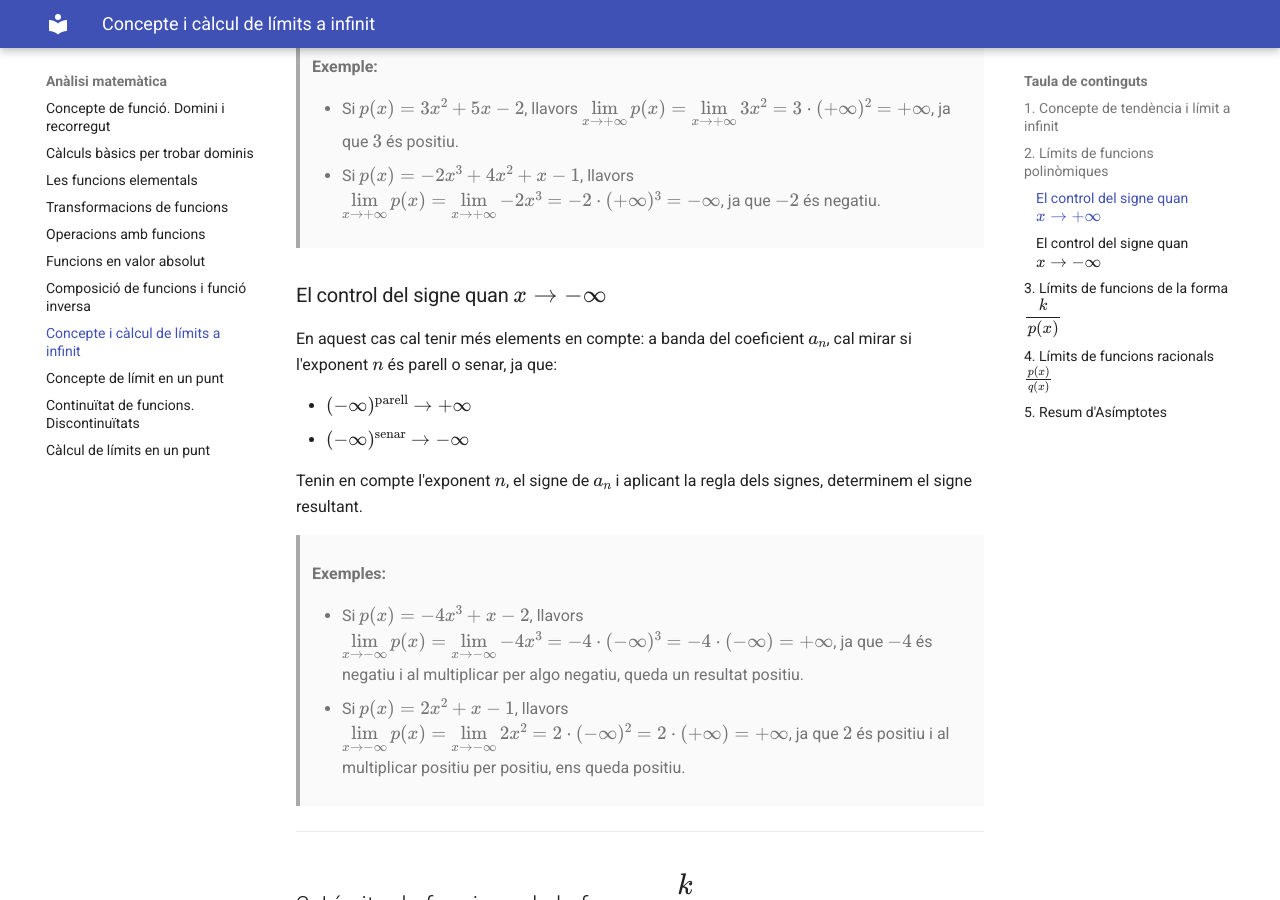
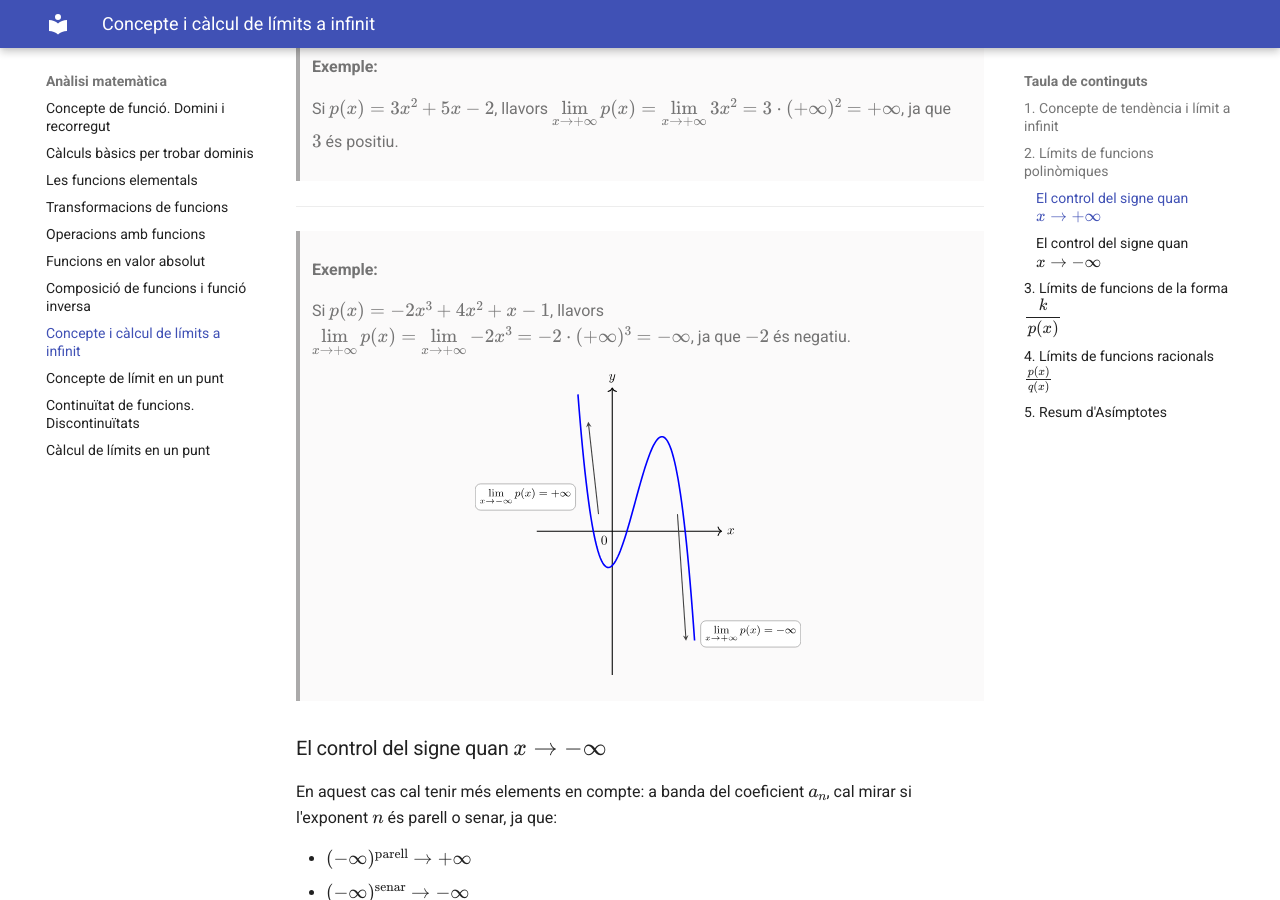
Before and after one commit to irazuzta/MatematiquesBat, an MkDocs documentation site: the page built from docs/analisi/08_limits_infinit.md, in a window 1280 px wide and 900 px high, scrolled down 3162 px. Built offline with MkDocs 1.6.1 and Material for MkDocs 9.7.7, drawn with Linux system fonts in a browser that asks for light colours.

Commit message:
límits a infinit

```diff
--- a/docs/analisi/08_limits_infinit.md
+++ b/docs/analisi/08_limits_infinit.md
@@ -72,8 +72,14 @@ Aquest cas és més senzill, ja que independentment de $n$, tenim que $(+\infty)
 
 >**Exemple:**
 
-> * Si $p(x)=3x^2+5x-2$, llavors $\lim\limits_{x \to +\infty} p(x)=\lim\limits_{x \to +\infty} 3x^2=3\cdot (+\infty)^2=+\infty$, ja que $3$ és positiu.
-> * Si $p(x)=-2x^3+4x^2+x-1$, llavors $\lim\limits_{x \to +\infty} p(x)=\lim\limits_{x \to +\infty} -2x^3=-2\cdot (+\infty)^3=-\infty$, ja que $-2$ és negatiu.
+> Si $p(x)=3x^2+5x-2$, llavors $\lim\limits_{x \to +\infty} p(x)=\lim\limits_{x \to +\infty} 3x^2=3\cdot (+\infty)^2=+\infty$, ja que $3$ és positiu.
+>
+---
+> **Exemple:**
+>
+> Si $p(x)=-2x^3+4x^2+x-1$, llavors $\lim\limits_{x \to +\infty} p(x)=\lim\limits_{x \to +\infty} -2x^3=-2\cdot (+\infty)^3=-\infty$, ja que $-2$ és negatiu.
+>
+>![Exemple funcions](../img/analisi/lim_inf_polinomi.svg){width=50%}
 
 
 ### El control del signe quan $x \to -\infty$
```
Also changed, not shown: docs/img/analisi/lim_inf_polinomi.svg (added).
